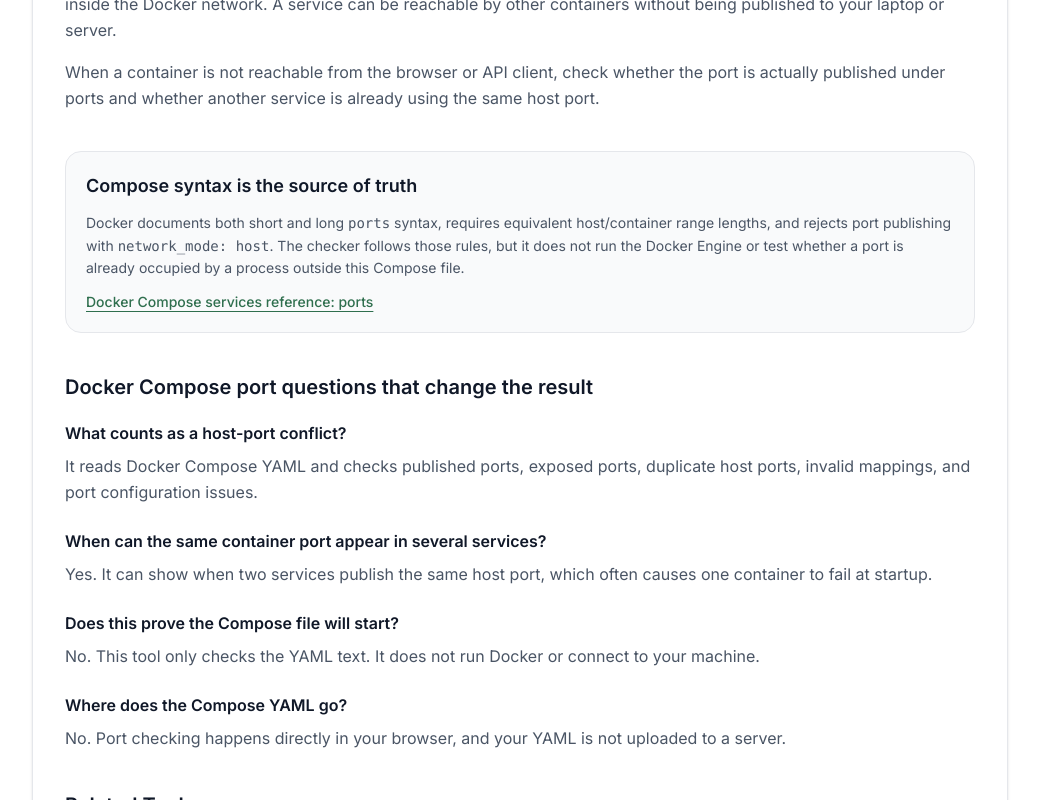
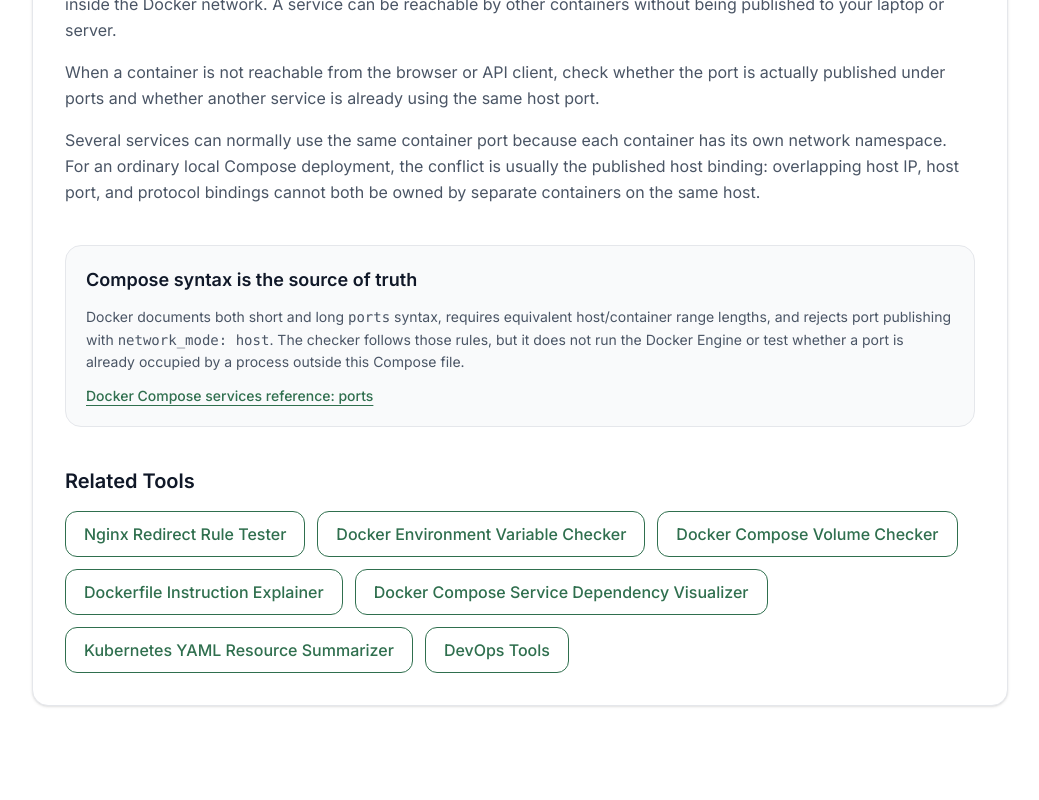
Before and after one commit to vaarunsonawwane-ops/yoryantra-new, a Next.js app: page /tools/docker-compose-ports-checker in a window 1280 px wide. Shown: the part 3060-3860 px from the top of the page, without its empty margins (120-1159 px from the left). Built offline with nearby package versions, Linux system fonts and the light colour scheme.

Commit message:
Step 15.23

```diff
--- a/app/tools/docker-compose-ports-checker/ToolClient.tsx
+++ b/app/tools/docker-compose-ports-checker/ToolClient.tsx
@@ -592,6 +592,14 @@ export default function ToolClient() {
             check whether the port is actually published under ports and whether
             another service is already using the same host port.
           </p>
+
+          <p className="mt-4 text-gray-600 leading-relaxed">
+            Several services can normally use the same container port because
+            each container has its own network namespace. For an ordinary local
+            Compose deployment, the conflict is usually the published host
+            binding: overlapping host IP, host port, and protocol bindings cannot
+            both be owned by separate containers on the same host.
+          </p>
         </div>
 
         <div className="rounded-2xl border border-gray-200 bg-gray-50 p-5">
@@ -615,59 +623,6 @@ export default function ToolClient() {
               Docker Compose services reference: ports
             </a>
           </p>
-        </div>
-
-        <div>
-          <h2 className="text-xl font-semibold text-gray-900">
-            Docker Compose port questions that change the result
-          </h2>
-
-          <div className="mt-5 space-y-6">
-            <div>
-              <h3 className="font-semibold text-gray-900">
-                What counts as a host-port conflict?
-              </h3>
-
-              <p className="mt-2 text-gray-600 leading-relaxed">
-                It reads Docker Compose YAML and checks published ports, exposed
-                ports, duplicate host ports, invalid mappings, and port
-                configuration issues.
-              </p>
-            </div>
-
-            <div>
-              <h3 className="font-semibold text-gray-900">
-                When can the same container port appear in several services?
-              </h3>
-
-              <p className="mt-2 text-gray-600 leading-relaxed">
-                Yes. It can show when two services publish the same host port,
-                which often causes one container to fail at startup.
-              </p>
-            </div>
-
-            <div>
-              <h3 className="font-semibold text-gray-900">
-                Does this prove the Compose file will start?
-              </h3>
-
-              <p className="mt-2 text-gray-600 leading-relaxed">
-                No. This tool only checks the YAML text. It does not run Docker
-                or connect to your machine.
-              </p>
-            </div>
-
-            <div>
-              <h3 className="font-semibold text-gray-900">
-                Where does the Compose YAML go?
-              </h3>
-
-              <p className="mt-2 text-gray-600 leading-relaxed">
-                No. Port checking happens directly in your browser, and your
-                YAML is not uploaded to a server.
-              </p>
-            </div>
-          </div>
         </div>
 
         <div>
--- a/app/tools/docker-compose-service-dependency-visualizer/ToolClient.tsx
+++ b/app/tools/docker-compose-service-dependency-visualizer/ToolClient.tsx
@@ -380,7 +380,7 @@ export default function ToolClient() {
       )}
 
       {notes.length > 0 && (
-        <div className="mt-6 self-start rounded-xl border border-gray-200 bg-gray-50 p-4">
+        <div className="mt-6 rounded-xl border border-gray-200 bg-gray-50 p-4">
           <h3 className="text-sm font-semibold text-gray-900">Compose dependency guidance</h3>
 
           <div className="mt-3 space-y-3">
--- a/app/tools/dockerfile-instruction-explainer/ToolClient.tsx
+++ b/app/tools/dockerfile-instruction-explainer/ToolClient.tsx
@@ -435,14 +435,14 @@ export default function ToolClient() {
       )}
 
       {notes.length > 0 && (
-        <div className="mt-6 rounded-xl border border-blue-200 bg-blue-50 p-4">
-          <h3 className="text-sm font-semibold text-blue-900">Dockerfile review guidance</h3>
+        <div className="mt-6 rounded-xl border border-gray-200 bg-gray-50 p-4">
+          <h3 className="text-sm font-semibold text-gray-900">Dockerfile review guidance</h3>
 
           <div className="mt-3 space-y-3">
             {notes.map((note) => (
               <div key={note.title}>
-                <p className="text-sm font-semibold text-blue-900">{note.title}</p>
-                <p className="mt-1 text-sm leading-relaxed text-blue-800">{note.message}</p>
+                <p className="text-sm font-semibold text-gray-900">{note.title}</p>
+                <p className="mt-1 text-sm leading-relaxed text-gray-600">{note.message}</p>
               </div>
             ))}
           </div>
```
